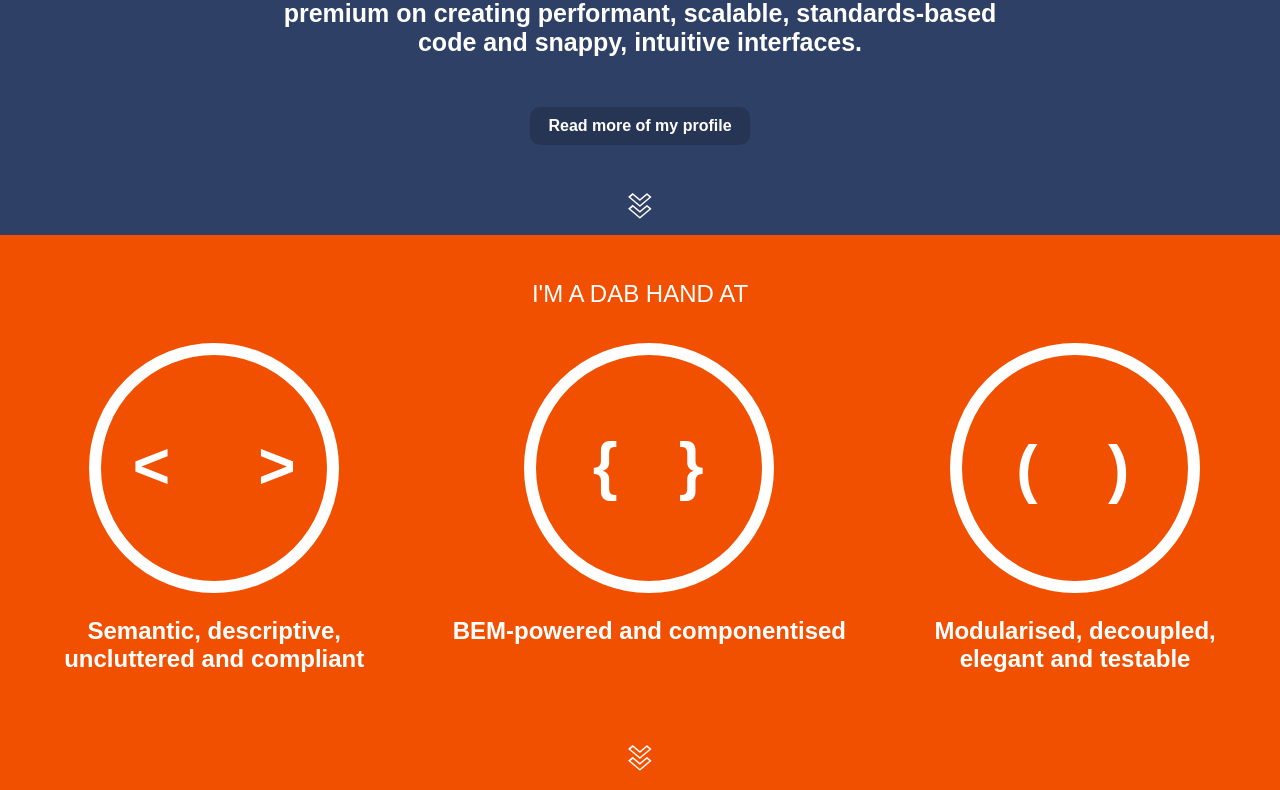
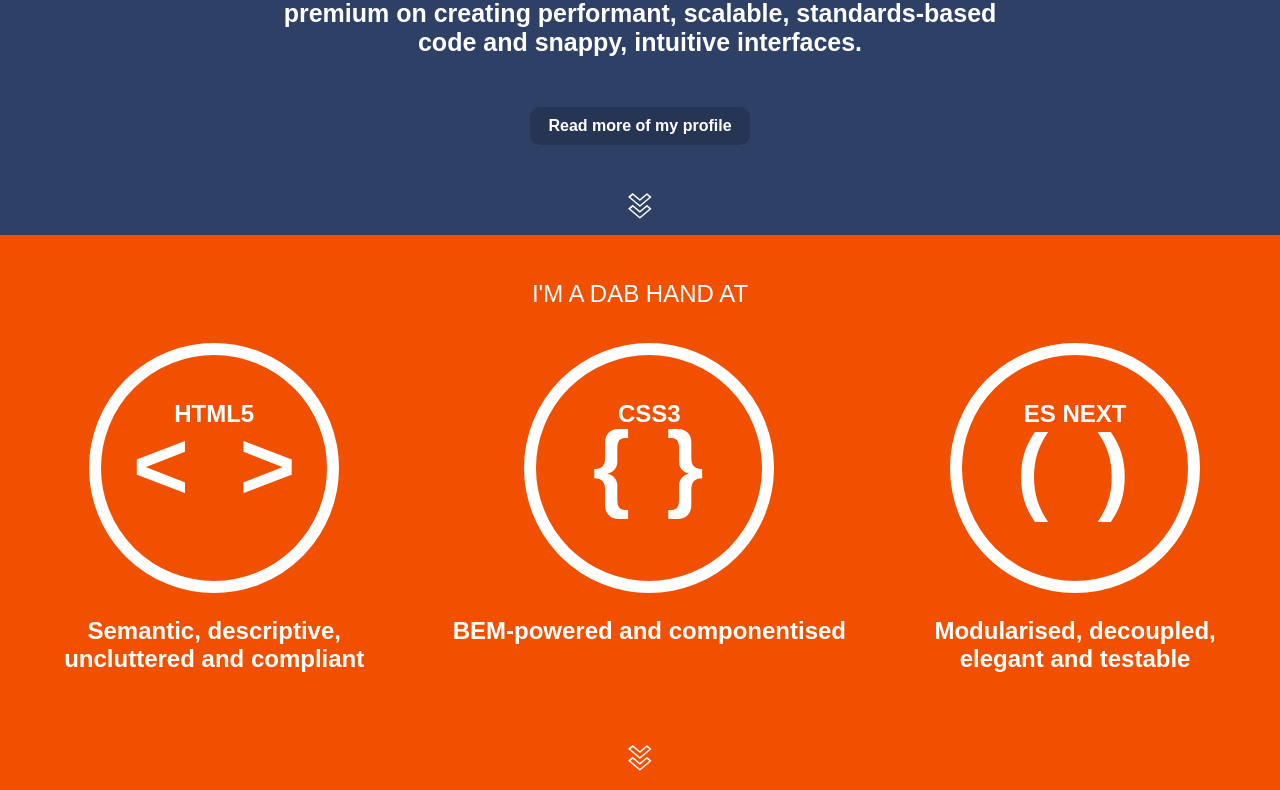
Before and after one commit to kojinkai/bd_2017, a React (Create React App) app: page / in a window 1280 px wide. Shown: the part 467-1257 px from the top of the page. Built offline with nearby package versions, Linux system fonts and the light colour scheme.

Commit message:
test for touch and add a class to HTML element and style accordingly

```diff
--- a/public/index.html
+++ b/public/index.html
@@ -31,6 +31,10 @@
     <script type="text/javascript" src="//use.typekit.net/avv1uyd.js"></script>
     <script type="text/javascript">try{Typekit.load();}catch(e){}
     </script>
+    <script>
+        document.documentElement.className +=
+        (('ontouchstart' in document.documentElement) ? ' touch' : ' no-touch');
+    </script>
     <title>Boxdeluxe</title>
   </head>
   <body>
--- a/src/components/skills/skills.scss
+++ b/src/components/skills/skills.scss
@@ -26,26 +26,12 @@
     }
 
     &:hover {
-      & > .skills__skill-disc-graphic {
 
-        color: $white;
-
-        &:before,
-        &:after {
-          font-size: 3.5em;
-          opacity: 0;
+      .skills__skill-disc-title {
+        .no-touch & {
+          opacity: 1;
+          top: -12px;
         }
-
-        &:before {
-          left: 7%;
-        }
-
-        &:after {
-          right: 7%;
-        }
-      }
-      .skills__skill-disc-title {
-        opacity: 1;
       }
     }
   }
@@ -57,17 +43,24 @@
       opacity: 1;
       position: absolute;
     }
-    @include pix30;
+
+    @include breakpoint(large) {
+      @include pix40;
+      .no-touch & {
+        opacity: 0;
+        top: 42px;
+        transition: all .3s ease;
+      }
+    }
+
     display: block;
     font-family: $headline;
     font-weight: 700;
     line-height: 252px;
-    opacity: 0;
     position: relative;
     text-align: center;
     text-transform: uppercase;
     top: -12px;
-    transition: all .3s ease;
     width: 100%;
   }
 
@@ -88,7 +81,7 @@
 
     &:before,
     &:after {
-      font-size: 4em;
+      font-size: 6em;
       font-weight: bold;
       line-height: 252px;
       opacity: 1;
@@ -96,6 +89,24 @@
       top: -12px;
       transition: all .3s ease;
       z-index: 100;
+    }
+
+    .skills__skill-disc:hover & {
+      color: $white;
+
+      &:before,
+      &:after {
+        font-size: 3.5em;
+        opacity: 0;
+      }
+
+      &:before {
+        left: 3%;
+      }
+
+      &:after {
+        right: 3%;
+      }
     }
   }
 
@@ -118,20 +129,26 @@
   &__html5 {
     .skills__skill-disc-graphic {
       &:after {
-        @include breakpoint(medium) {
         content: '';
-        }
+
+        @include breakpoint(large) {
+          .no-touch & {
             content: '>';
             right: 14%;
             top: -15px;
           }
+        }
+      }
       &:before {
-        @include breakpoint(medium) {
         content: '';
-        }
+
+        @include breakpoint(large) {
+          .no-touch & {
             content: '<';
             left: 14%;
             top: -15px;
+          }
+        }
       }
     }
   }
@@ -139,20 +156,26 @@
   &__css {
     .skills__skill-disc-graphic {
       &:after {
-        @include breakpoint(medium) {
         content: '';
-        }
+
+        @include breakpoint(large) {
+          .no-touch & {
             content: '}';
             right: 26%;
             top: -15px;
           }
+        }
+      }
       &:before {
-        @include breakpoint(medium) {
         content: '';
-        }
+
+        @include breakpoint(large) {
+          .no-touch & {
             content: '{';
             left: 25%;
             top: -15px;
+          }
+        }
       }
     }
   }
@@ -160,17 +183,21 @@
   &__js {
     .skills__skill-disc-graphic {
       &:after {
-        @include breakpoint(medium) {
         content: '';
-        }
+
+        @include breakpoint(large) {
+          .no-touch & {
             content: ')';
             right: 26%;
             top: -12px;
           }
+        }
+      }
       &:before {
-        @include breakpoint(medium) {
         content: '';
-        }
+
+        @include breakpoint(large) {
+          .no-touch & {
             content: '(';
             left: 24%;
             top: -12px;
@@ -178,3 +205,5 @@
         }
       }
     }
+  }
+}
```
Lines whose indentation alone changed are shown as unchanged.
